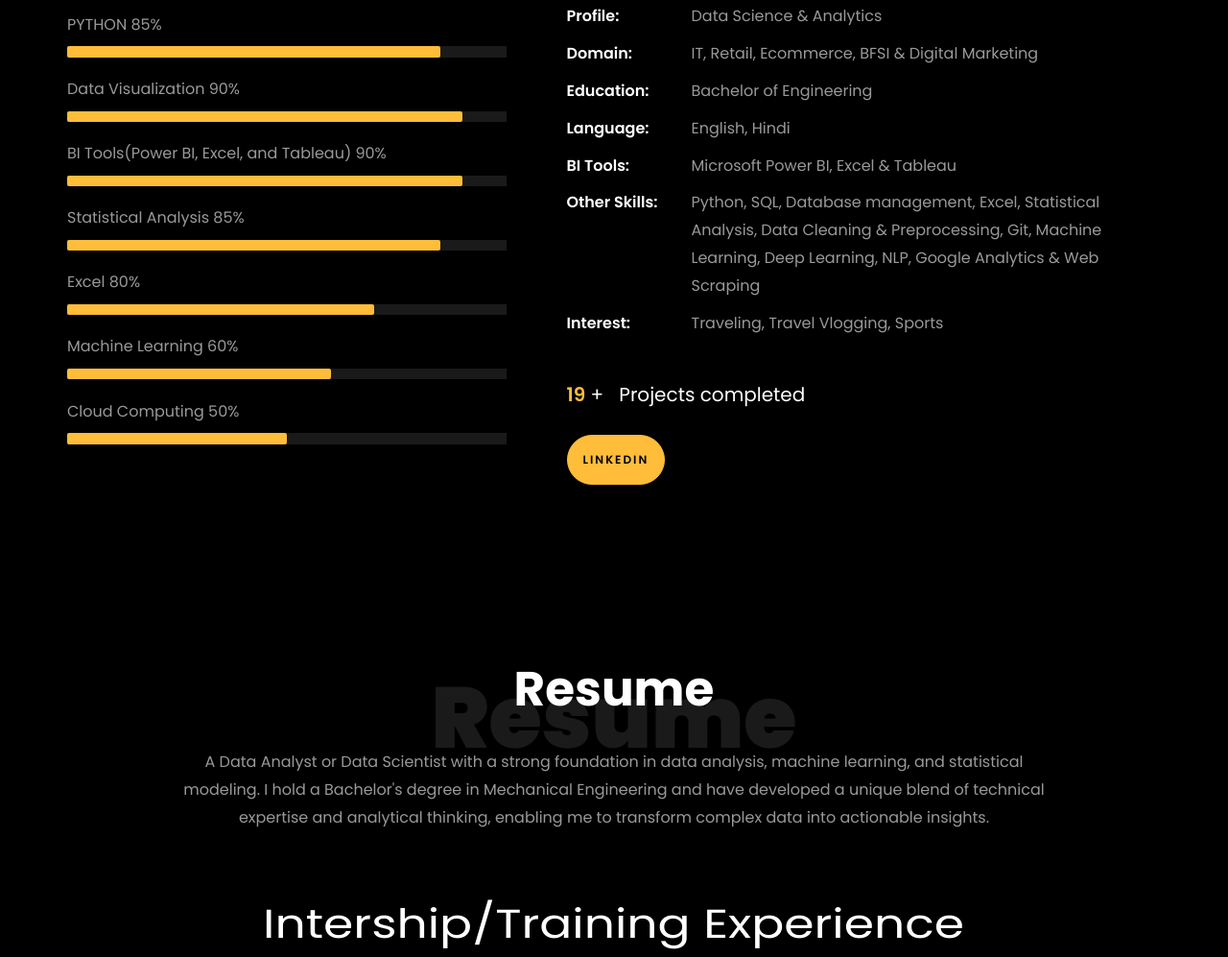
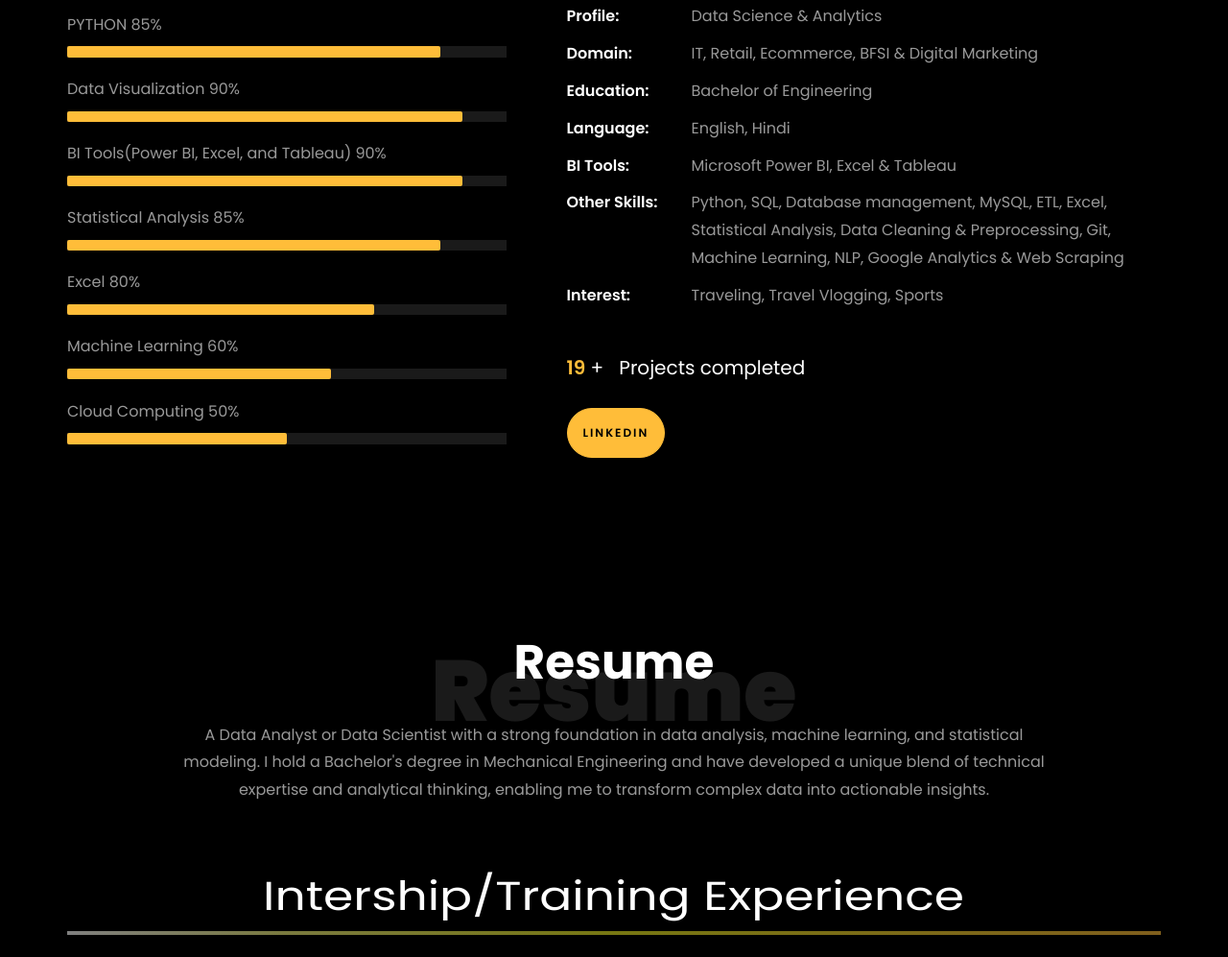
Before and after one commit to adityajaysawal/Portfolio-Website, a plain HTML site: page index.html in a window 1280 px wide. Shown: the part 1228-2225 px from the top of the page at 96% size. Drawn offline with Linux system fonts and the light colour scheme; files whose address does not match are found by name.

Commit message:
Update index.html

```diff
--- a/index.html
+++ b/index.html
@@ -301,7 +301,7 @@
 									<li class="d-flex"><span>Education:</span> <span>Bachelor of Engineering</span></li>
 									<li class="d-flex"><span>Language:</span> <span>English, Hindi</span></li>
 									<li class="d-flex"><span>BI Tools:</span> <span>Microsoft Power BI, Excel &amp; Tableau</span></li>
-									<li class="d-flex"><span>Other Skills:</span> <span>Python, SQL, Database management, Excel, Statistical Analysis, Data Cleaning & Preprocessing, Git, Machine Learning, Deep Learning, NLP, Google Analytics &amp; Web Scraping</span></li>
+									<li class="d-flex"><span>Other Skills:</span> <span>Python, SQL, Database management, MySQL, ETL, Excel, Statistical Analysis, Data Cleaning & Preprocessing, Git, Machine Learning, NLP, Google Analytics &amp; Web Scraping</span></li>
 									<li class="d-flex"><span>Interest:</span> <span>Traveling, Travel Vlogging, Sports</span></li>
 
 								</ul>
```
